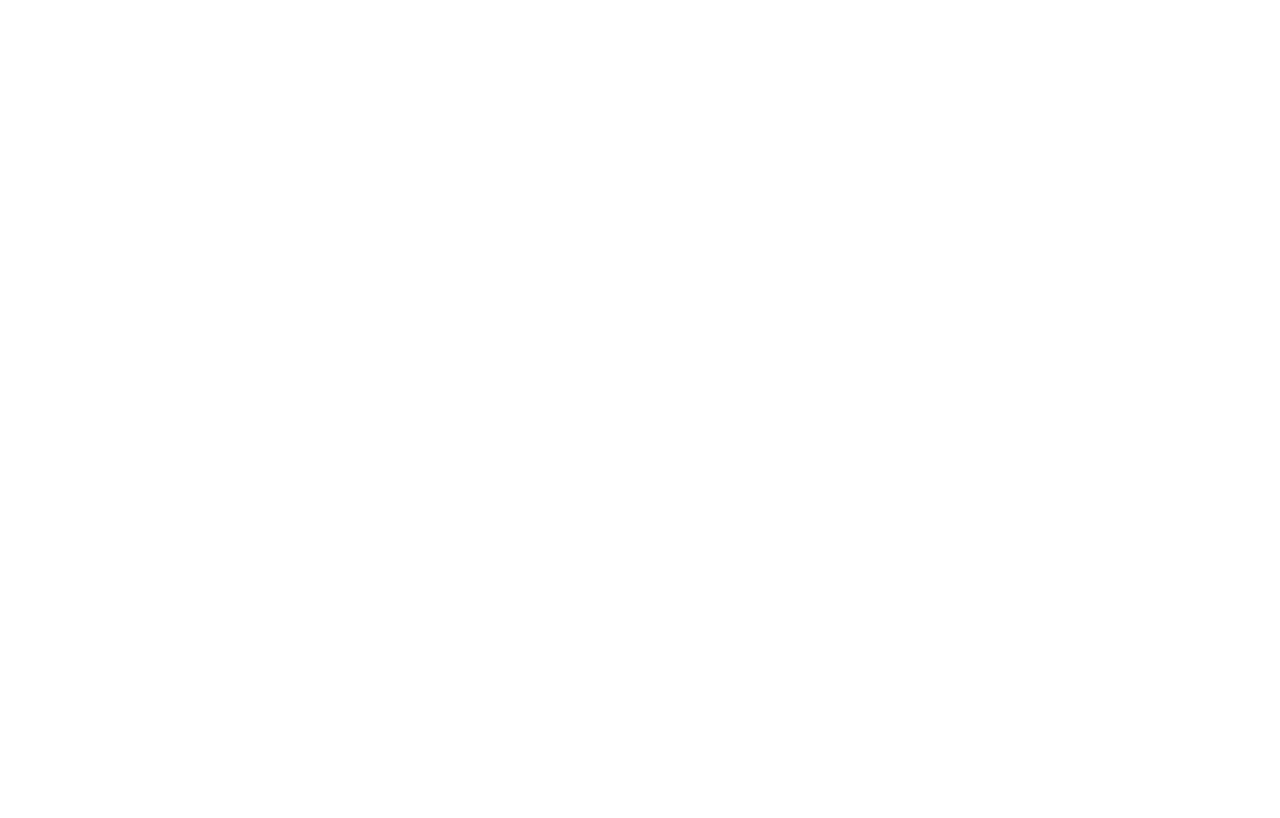
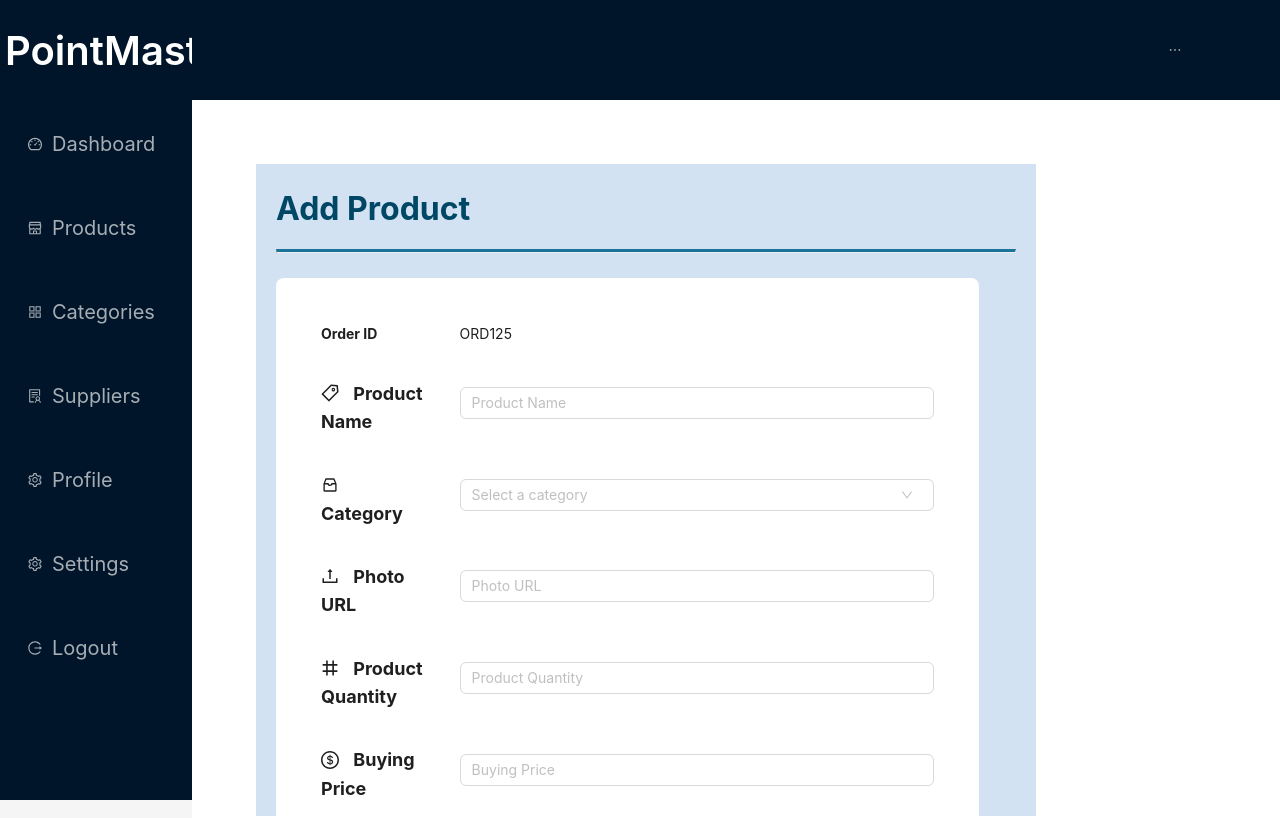
Before and after one commit to PointMaster-POS/web-management, a React (Create React App) app in the folder pointmaster/: page /addproduct in a window 1280 px wide. Before the commit this address had no page. Shown: the top 818 px of the page. Built offline with nearby package versions, Linux system fonts and the light colour scheme.

Commit message:
Commiting AddProduct.js and its css file

```diff
--- a/pointmaster/package.json
+++ b/pointmaster/package.json
@@ -7,6 +7,7 @@
     "@testing-library/react": "^13.4.0",
     "@testing-library/user-event": "^13.5.0",
     "antd": "^5.19.0",
+    "axios": "^1.7.2",
     "react": "^18.3.1",
     "react-dom": "^18.3.1",
     "react-router-dom": "^6.24.1",
--- a/pointmaster/src/App.js
+++ b/pointmaster/src/App.js
@@ -4,6 +4,7 @@ import InventoryDashboard from './pages/Inventory Pages/InventoryDashboard';
 import Category from './pages/Inventory Pages/Category';
 import Suppliers from './pages/Inventory Pages/Suppliers';
 import PurchaseHistory from './pages/Inventory Pages/PurchaseHistory';
+import AddProduct from './pages/Inventory Pages/AddProduct';
 
 function App() {
   //comment from Himindu
@@ -15,6 +16,7 @@ function App() {
               <Route path="/category" element={<Category />} />
               <Route path="/suppliers" element={<Suppliers />} />
               <Route path="/phistory/:supplier_id" element={<PurchaseHistory />} />
+              <Route path="/addproduct" element={<AddProduct />} />
           </Routes>
       </Router>
 
--- /dev/null
+++ b/pointmaster/src/pages/Inventory Pages/AddProduct.js
@@ -0,0 +1,110 @@
+import React, { useState } from 'react';
+import { Layout, Input, Button, Select, Form } from 'antd';
+import { PlusOutlined, UploadOutlined, DollarOutlined, NumberOutlined, InboxOutlined, TagOutlined } from '@ant-design/icons';
+import NavigationBar from '../../components/Inventory Components/NavigationBar';
+import Sidebar from '../../components/Inventory Components/SideBar';
+import './addproduct.css';
+
+const { Content } = Layout;
+const { Option } = Select;
+
+const categories = ['Electronics', 'Clothing', 'Books', 'Home Appliances', 'Toys'];
+
+const AddProduct = () => {
+  const [nextOrderId, setNextOrderId] = useState('ORD125');
+
+  const onFinish = (values) => {
+    console.log('Received values from form: ', values);
+  };
+
+  return (
+    <Layout style={{ minHeight: '100vh' }}>
+      <Sidebar />
+      <Layout className="site-layout">
+        <NavigationBar />
+        <Content className="content">
+          <div className="add-product-box">
+            <div className="header-container">
+                <h2>Add Product</h2>
+            </div>
+            <hr/>
+            <Form
+              name="add_product"
+              className="add-product-form"
+              onFinish={onFinish}
+              layout="vertical"
+            >
+              <table className="product-table">
+                <tbody>
+                  <tr>
+                    <td><strong>Order ID</strong></td>
+                    <td>{nextOrderId}</td>
+                  </tr>
+                  <tr>
+                    <td className="form-label"><TagOutlined className="form-icon" /> Product Name</td>
+                    <td>
+                      <Form.Item name="product_name" rules={[{ required: true, message: 'Please input the product name!' }]}>
+                        <Input placeholder="Product Name" />
+                      </Form.Item>
+                    </td>
+                  </tr>
+                  <tr>
+                    <td className="form-label"><InboxOutlined className="form-icon" /> Category</td>
+                    <td>
+                      <Form.Item name="category" rules={[{ required: true, message: 'Please select a category!' }]}>
+                        <Select placeholder="Select a category">
+                          {categories.map((category, index) => (
+                            <Option key={index} value={category}>{category}</Option>
+                          ))}
+                        </Select>
+                      </Form.Item>
+                    </td>
+                  </tr>
+                  <tr>
+                    <td className="form-label"><UploadOutlined className="form-icon" /> Photo URL</td>
+                    <td>
+                      <Form.Item name="photo_url" rules={[{ required: true, message: 'Please input the photo URL!' }]}>
+                        <Input placeholder="Photo URL" />
+                      </Form.Item>
+                    </td>
+                  </tr>
+                  <tr>
+                    <td className="form-label"><NumberOutlined className="form-icon" /> Product Quantity</td>
+                    <td>
+                      <Form.Item name="product_quantity" rules={[{ required: true, message: 'Please input the product quantity!' }]}>
+                        <Input type="number" placeholder="Product Quantity" />
+                      </Form.Item>
+                    </td>
+                  </tr>
+                  <tr>
+                    <td className="form-label"><DollarOutlined className="form-icon" /> Buying Price</td>
+                    <td>
+                      <Form.Item name="buying_price" rules={[{ required: true, message: 'Please input the buying price!' }]}>
+                        <Input type="number" placeholder="Buying Price" />
+                      </Form.Item>
+                    </td>
+                  </tr>
+                  <tr>
+                    <td className="form-label"><DollarOutlined className="form-icon" /> Selling Price</td>
+                    <td>
+                      <Form.Item name="selling_price" rules={[{ required: true, message: 'Please input the selling price!' }]}>
+                        <Input type="number" placeholder="Selling Price" />
+                      </Form.Item>
+                    </td>
+                  </tr>
+                  <tr>
+                    <td colSpan={2} style={{ textAlign: 'center' }}>
+                      <Button type="primary" htmlType="submit" icon={<PlusOutlined />}>Add Product</Button>
+                    </td>
+                  </tr>
+                </tbody>
+              </table>
+            </Form>
+          </div>
+        </Content>
+      </Layout>
+    </Layout>
+  );
+};
+
+export default AddProduct;
--- /dev/null
+++ b/pointmaster/src/pages/Inventory Pages/addproduct.css
@@ -0,0 +1,83 @@
+.add-product-box {
+    margin-top: 140px;
+    margin-left: 40px;
+    width: 75%;
+    padding: 20px;
+    background-color: #d2e2f3;
+    height: 65%;
+  }
+
+.header-container {
+    display: flex;
+    justify-content: space-between;
+    align-items: center;
+    margin-bottom: 16px;
+}
+
+.content {
+    padding: 24px;
+  }
+
+.site-layout {
+    background: #fff;
+  }
+
+.add-product-box h2 {
+    margin-top: 5px;
+    margin-bottom: 5px;
+    font-size: 2rem;
+    color: #004765;
+  }
+
+.hr {
+    border-top: 3px solid #1b749a;
+    width: 100%;
+    margin-bottom: 25px;
+  }
+
+.product-table {
+    margin-right: 5%;
+    border-spacing: 15px;
+    background-color: white;
+    padding: 20px;
+    border-radius: 8px;
+}
+
+.product-table td {
+    padding: 10px;
+}
+
+.product-table td:first-child {
+    font-weight: bold;
+    width: 20%;
+    vertical-align: middle;
+}
+
+.add-product-form .ant-form-item {
+    margin-bottom: 10px;
+}
+
+.add-product-form .ant-form-item-control-input-content {
+    display: flex;
+    align-items: center;
+}
+
+  .add-product-form .ant-form-item-control-input-content .ant-input,
+  .add-product-form .ant-form-item-control-input-content .ant-select {
+    flex-grow: 1;
+  }
+
+  .add-product-form .ant-form-item-control-input-content .anticon {
+    margin-right: 10px;
+    color: rgba(0, 0, 0, 0.25);
+  }
+
+  .form-label {
+    align-items: center;
+    font-size: 18px; /* Increase font size */
+  }
+
+  .form-icon {
+    margin-right: 10px;
+    font-size: 18px; /* Increase icon size */
+  }
```
Also changed, not shown: 1 other file (tests, documents, lock files or other folders).
